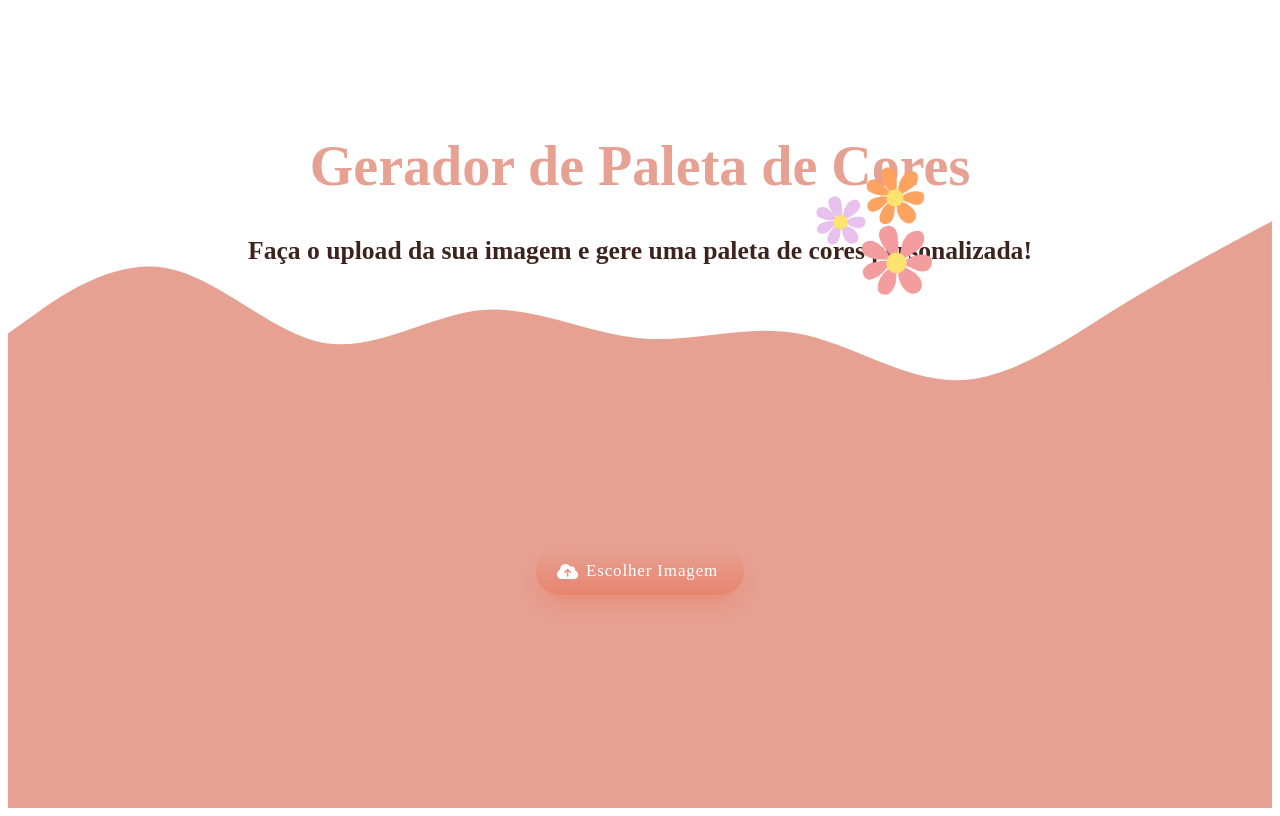
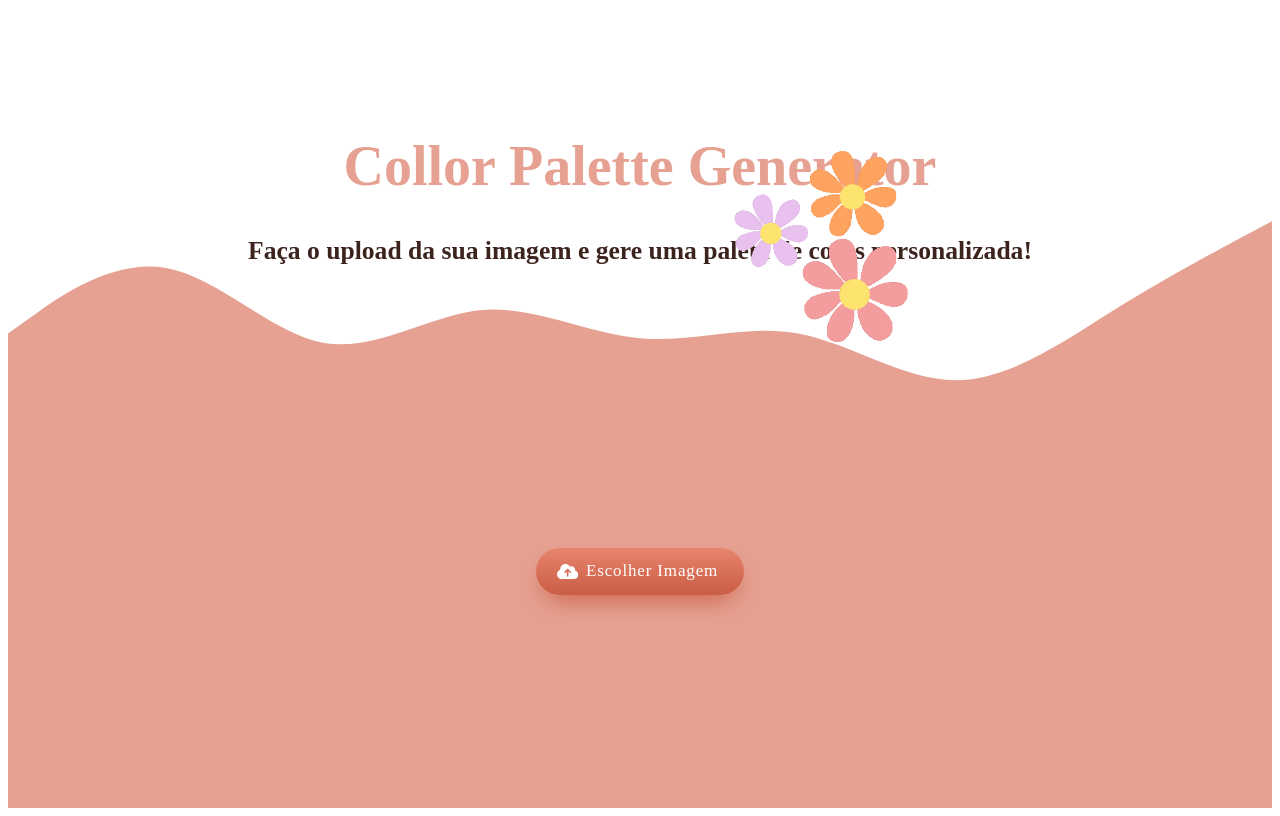
Before and after one commit to giulliabeatriz/color-palette, a plain HTML site: page index.html in a window 1280 px wide. Drawn offline with Linux system fonts and the light colour scheme.

Commit message:
projeto finalizado

```diff
--- a/index.html
+++ b/index.html
@@ -10,8 +10,8 @@
 
 <div id="container">
     <div id="header">
-        <img src="/giphy.gif" id="flower-gif" alt="">
-        <h1>Gerador de Paleta de Cores</h1>
+        <img src="/imagens/giphy.gif" id="flower-gif" alt="">
+        <h1>Collor Palette Generator </h1>
         <p> Faça o upload da sua imagem e gere uma paleta de cores personalizada! </p>
     </div>
 
@@ -19,7 +19,6 @@
         <svg xmlns="http://www.w3.org/2000/svg" viewBox="0 0 1440 250">
             <path fill="#E6A192" fill-opacity="1" d="M0,192L30,170.7C60,149,120,107,180,117.3C240,128,300,192,360,202.7C420,213,480,171,540,165.3C600,160,660,192,720,197.3C780,203,840,181,900,192C960,203,1020,245,1080,245.3C1140,245,1200,203,1260,165.3C1320,128,1380,96,1410,80L1440,64L1440,320L1410,320C1380,320,1320,320,1260,320C1200,320,1140,320,1080,320C1020,320,960,320,900,320C840,320,780,320,720,320C660,320,600,320,540,320C480,320,420,320,360,320C300,320,240,320,180,320C120,320,60,320,30,320L0,320Z"></path>
         </svg>
-
     </div>
 
     <div id="last-part">
--- a/script.js
+++ b/script.js
@@ -63,7 +63,7 @@ function displayPalette(colors) {
         const box = document.createElement('div');
         box.className = 'color-box';
         box.style.backgroundColor = color;
-        box.innerText = hexColor; // mostra o hex ** mudar
+        box.innerText = hexColor; // mostra o hex
         palette.appendChild(box);
     });
 }
--- a/style.css
+++ b/style.css
@@ -14,9 +14,9 @@
 }
 
 #flower-gif {
-    max-width: 200px;
+    max-width: 300px;
     position: absolute;
-    top: 15%;
+    top: 10%;
     right: 300px;
 }
 
@@ -49,6 +49,7 @@
     align-items: center;
     flex-direction: column;
     gap: 25px;
+}
 
 #upload {
     display: none;
@@ -63,9 +64,9 @@
   padding: 0.8em 1.5em 0.8em 1.2em;
   color: white;
   background: #EFB7A4;
-  background: linear-gradient(0deg, #e8846e 0%, #E6A192 100%);
+  background: linear-gradient(180deg, #e8846e 0%, #ca5d44 100%);
   border: none;
-  box-shadow: 0 0.7em 1.5em -0.5em #e8846e;
+  box-shadow: 0 0.7em 1.5em -0.5em #ca5d44;
   letter-spacing: 0.05em;
   border-radius: 20em;
 }
@@ -73,9 +74,10 @@
     #design-button svg {margin-right: 8px;}
 
     #design-button:hover {
-        box-shadow: 0 0.5em 1.5em -0.5em #ca6d58;
+        box-shadow: 0 0.5em 1.5em -0.5em #df1033;
         background-color: #E6A192;
-        transition: .3s ease-in;
+        transition: .23s ease-in-out;
+        transform: scale(1.1);
     }
 
     #design-button:active { box-shadow: 0 0.3em 1em -0.5em #e8846e; }
@@ -102,6 +104,7 @@
  }
 
 .color-box {
+    font-family: 'Lucida Sans', 'Lucida Sans Regular', 'Lucida Grande', 'Lucida Sans Unicode', Geneva, Verdana, sans-serif;
     position: relative;
     width: 150px;
     height: 50px;
@@ -114,6 +117,5 @@
     text-shadow: 1px 1px 2px #000;
 }
 
-.color-box:hover {
-
-}
+.color-box:first-child {border-radius: 8px 0 0 8px;}
+.color-box:last-child {border-radius: 0px 8px 8px 0;}
```
Also changed, not shown: imagens/Corinthians.png (added), imagens/brasilie-se.png (added), imagens/giphy.gif (renamed from giphy.gif).
